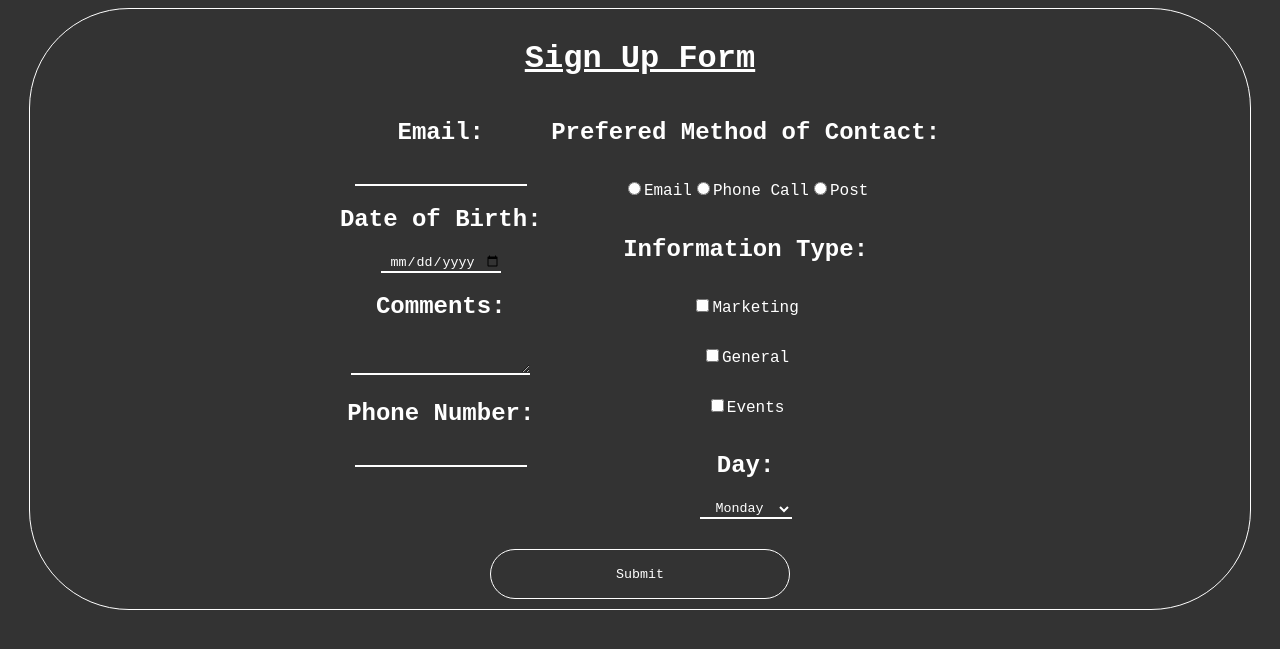
After one commit to robert-mc-miller/MyResult, a PHP site: page /ClientSide1.html in a window 1280 px wide. The commit adds this page. Shown: the top 649 px of the page. Run offline with PHP 8.4, Linux system fonts and the light colour scheme.

Commit message:
Class Stuff

```diff
--- /dev/null
+++ b/ClientSide1.html
@@ -0,0 +1,73 @@
+<!DOCTYPE html>
+<html lang="en">
+<head>
+    <meta charset="UTF-8">
+    <meta http-equiv="X-UA-Compatible" content="IE=edge">
+    <meta name="viewport" content="width=device-width, initial-scale=1.0">
+    <title>Client Side</title>
+    <link rel="stylesheet" href="clientSide1.css">
+    <script>
+      function next(){
+        document.getElementById("top-form").style.display = "none";
+        document.getElementById("bottom-form").style.display = "initial";
+        document.getElementById("submit").style.display = "block";
+        document.getElementById("next").style.display = "none";
+        document.getElementById("back").style.display = "block";
+      }
+
+      function back(){
+        document.getElementById("top-form").style.display = "block";
+        document.getElementById("bottom-form").style.display = "";
+        document.getElementById("submit").style.display = "none";
+        document.getElementById("next").style.display = "block";
+        document.getElementById("back").style.display = "none";
+      }
+    </script>
+</head>
+<body>
+    <div id="sign-up">
+    <h1>Sign Up Form</h1>
+    <div id="top-form">
+    <form action="clientSide.php">
+        <h2>Email:</h2>
+        <input type="text" name="username" required>
+        <h2>Date of Birth:</h2>
+        <input type="date" name="dob" required>
+        <h2>Comments:</h2>
+        <textarea row=12 co=12 name="date"></textarea>
+        <h2>Phone Number:</h2>
+        <input type="number" name="phoneNumber" required>
+        </div>
+        <div id="bottom-form">
+        <h2>Prefered Method of Contact:</h2>
+        <input type="radio" name="Contact" value="Email" required>
+        <p>Email</p>
+        <input type="radio" name="Contact" value="Phone Call" required>
+        <p>Phone Call</p>
+        <input type="radio" name="Contact" value="Post">
+        <p>Post</p>
+        <h2>Information Type:</h2>
+        <input type="checkbox" name="Type1" value="Marketing">
+        <p>Marketing</p><br>
+        <input type="checkbox" name="Type2" value="General">
+        <p>General</p><br>
+        <input type="checkbox" name="Type3" value="Events">
+        <p>Events</p>
+        <h2>Day:</h2>
+        <select name="day">
+            <option value="Monday">Monday</option>
+            <option value="Tuesday">Tuesday</option>
+            <option value="Wednesday">Wednesday</option>
+            <option value="Thursday">Thursday</option>
+            <option value="Friday">Friday</option>
+            <option value="Saturday">Saturday</option>
+            <option value="Sunday">Sunday</option>
+          </select>
+        </div>
+          <input id="submit" type="submit">
+    </form>
+    <button id="next" type="button" onclick="next()">Next</button>
+    <button id="back" type="button" onclick="back()">Back</button>
+    </div>
+</body>
+</html>
--- /dev/null
+++ b/clientSide1.css
@@ -0,0 +1,92 @@
+* {
+    text-align: center;
+    font-family: 'Courier New', Courier, monospace;
+    color: white;
+}
+
+body{
+    background-color: #333333;
+}
+
+#sign-up{
+    border-radius: 100px;
+    padding: 10px;
+    border: 1px solid white;
+    width: 95%;
+    margin-right: auto;
+    margin-left: auto;
+    background-color: #333333;
+}
+
+input[type=submit], button{
+    border-radius: 25px;
+    border: 1px solid white;
+    width: 25%;
+    height: 50px;
+    background-color: #333333;
+    display: block;
+    margin-left:auto;
+    margin-right: auto;
+    margin-top: 30px;
+    transition: 0.5s ease-in-out;
+}
+
+#top-form, #bottom-form{
+    display: inline-table;
+}
+
+input[type=radio], p, input[type=checkbox]{
+    display: inherit;
+}
+
+h1{
+    text-decoration: underline;
+}
+
+input[type=submit]:hover, button:hover {
+    cursor: pointer;
+    background-color: white;
+    color: #333333;
+}
+
+
+textarea{
+    text-align: left;
+}
+
+button{
+    display: none;
+}
+
+input[type=text], input[type=date], input[type=number], textarea, select    {
+    background-color: #333333;
+    border: none;
+    border-bottom: 2px solid white;
+  }
+
+input[type='checkbox'] {
+    accent-color: grey;
+}
+
+input[type='radio'] {
+    accent-color: grey;
+}
+
+
+
+@media  screen and (max-width:600px) {
+    #next {
+        display: block;
+    }
+    input[type=submit], #bottom-form{
+        display:none;
+    }
+    #sign-up{
+        margin: 0;
+        position: absolute;
+        top: 50%;
+        -ms-transform: translateY(-50%);
+        transform: translateY(-50%);
+        border-color: #333333;
+    }
+}
--- a/index.php
+++ b/index.php
@@ -20,6 +20,10 @@
     <a href="http://localhost/form_get_form_data.html">Get Form Data</a>
     <br>
     <a href="http://localhost/form_get_form_data2.html">Get Form Data 2</a>
+    <br>
+    <a href="http://localhost/ClientSide1.html">Client Side</a>
+    <br>
+    <a href="http://localhost/addFriendship.html">Add Friendship</a>
 
 </body>
 </html>
```
Also changed, not shown: addFriendship.html (added, +20 -0 lines), add_friendship.php (added, +21 -0 lines), clientSide.php (added, +23 -0 lines), 3 other files.
